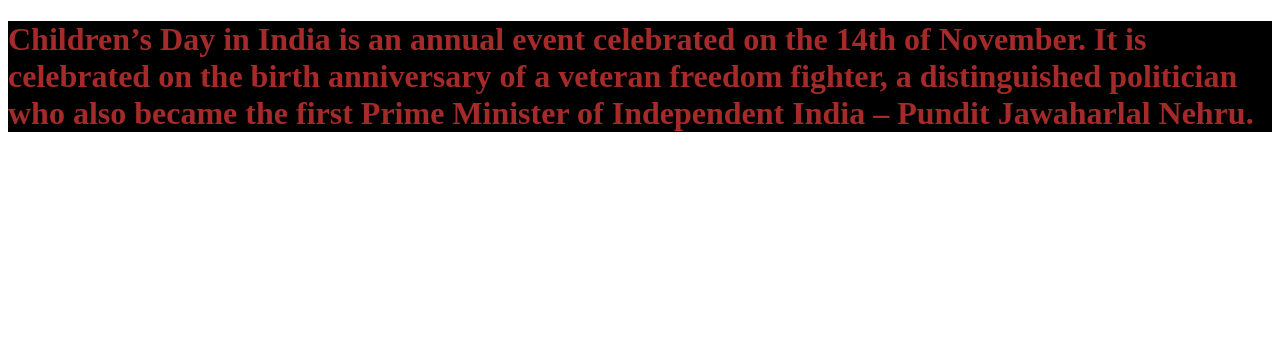
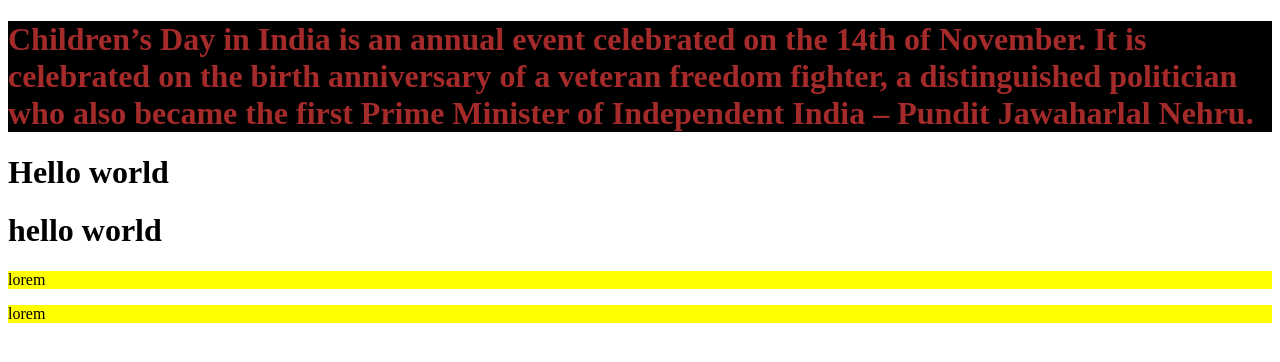
Before and after one commit to sunnyraj-1/html, a plain HTML site: page CSS/CODE/index.html in a window 1280 px wide. Drawn offline with Linux system fonts and the light colour scheme.

Commit message:
firstcommit

```diff
--- a/CSS/CODE/index.html
+++ b/CSS/CODE/index.html
@@ -9,5 +9,14 @@
 <body>
     <h1 style="background-color: black; color: brown;" >
         Children’s Day in India is an annual event celebrated on the 14th of November. It is celebrated on the birth anniversary of a veteran freedom fighter, a distinguished politician who also became the first Prime Minister of Independent India – Pundit Jawaharlal Nehru.</h1>
+         <div class="mydiv">
+            <h1 class="heading1">Hello world</h1>
+            <div class="mydiv2">
+                <h1 class="heading2">hello world</h1>
+                <p class="para1">lorem</p>
+                <p class="para2">lorem</p>
+            </div>
+
+         </div>
 </body>
 </html>
--- a/CSS/CODE/style.css
+++ b/CSS/CODE/style.css
@@ -7,3 +7,16 @@ background-color: blue;
 color: blanchedalmond;
 }
 </style>
+
+
+
+
+
+.myDiv h1{
+    background-color: blue;
+
+}
+
+h1~p{
+    background-color: yellow;
+}
```
Also changed, not shown: CSS/CODE/Hello.html (added, +11 -0 lines).
